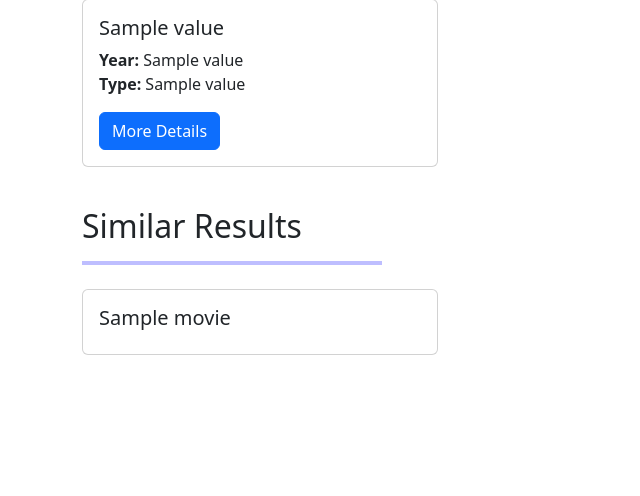
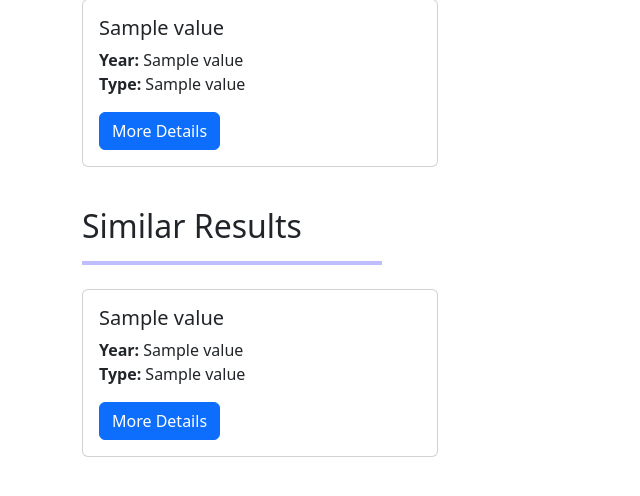
Before and after one commit to SyahrulApr86/Marvel-vs-DC-Search-Engine, a Django app: template marvel_dc_app/templates/search_result.html in a window 1280 px wide. Shown: the part 179-675 px from the top of the page, without its empty margins (0-640 px from the left). Run offline with Django 4.2, Linux system fonts and the light colour scheme; the template is opened without the code that fills it: most values are stand-ins (such as "Sample title", 1, 10 or a date in 2020); some libraries are stand-ins or nearby versions.

```diff
--- a/marvel_dc_app/templates/search_result.html
+++ b/marvel_dc_app/templates/search_result.html
@@ -72,7 +72,19 @@
                 <div class="col-md-4 mb-3">
                     <div class="card">
                         <div class="card-body">
-                            <h5 class="card-title">{{ movie }}</h5>
+                            <h5 class="card-title">{{ movie.film_name.value }}</h5>
+                            <p class="card-text">
+                                <strong>Year:</strong> {{ movie.year.value }}<br>
+                                <strong>Type:</strong> {{ movie.film_type.value }}
+                            </p>
+                            <form method="post" action="{% url 'marvel_dc_app:get_film_detail' %}">
+                                {% if movie.film_wiki_uri.value|length > 0 %}
+                                    {% with wiki_parts=movie.film_wiki_uri.value|slice:"31:" %}
+                                        <input type="hidden" name="film_wiki_uri" value="wd:{{ wiki_parts }}">
+                                    {% endwith %}
+                                {% endif %}
+                                <button type="submit" class="btn btn-primary">More Details</button>
+                            </form>
                         </div>
                     </div>
                 </div>
```
Also changed, not shown: marvel_dc_app/views.py (+36 -26 lines).
